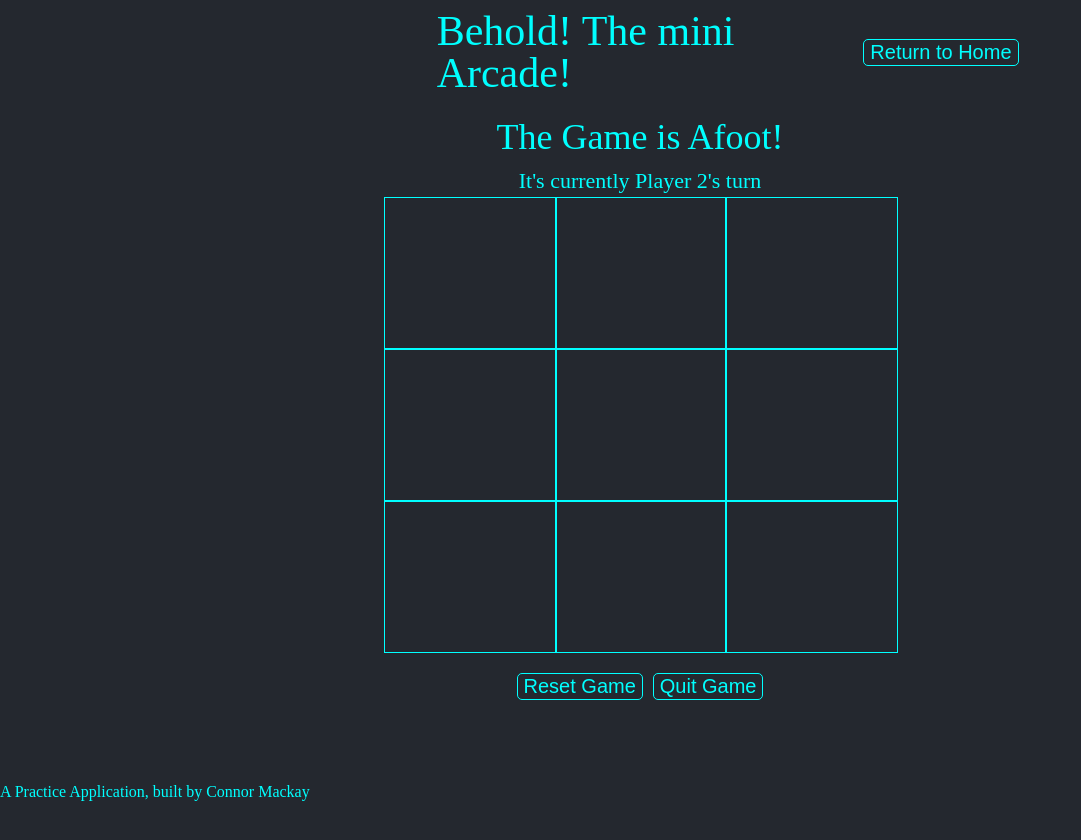
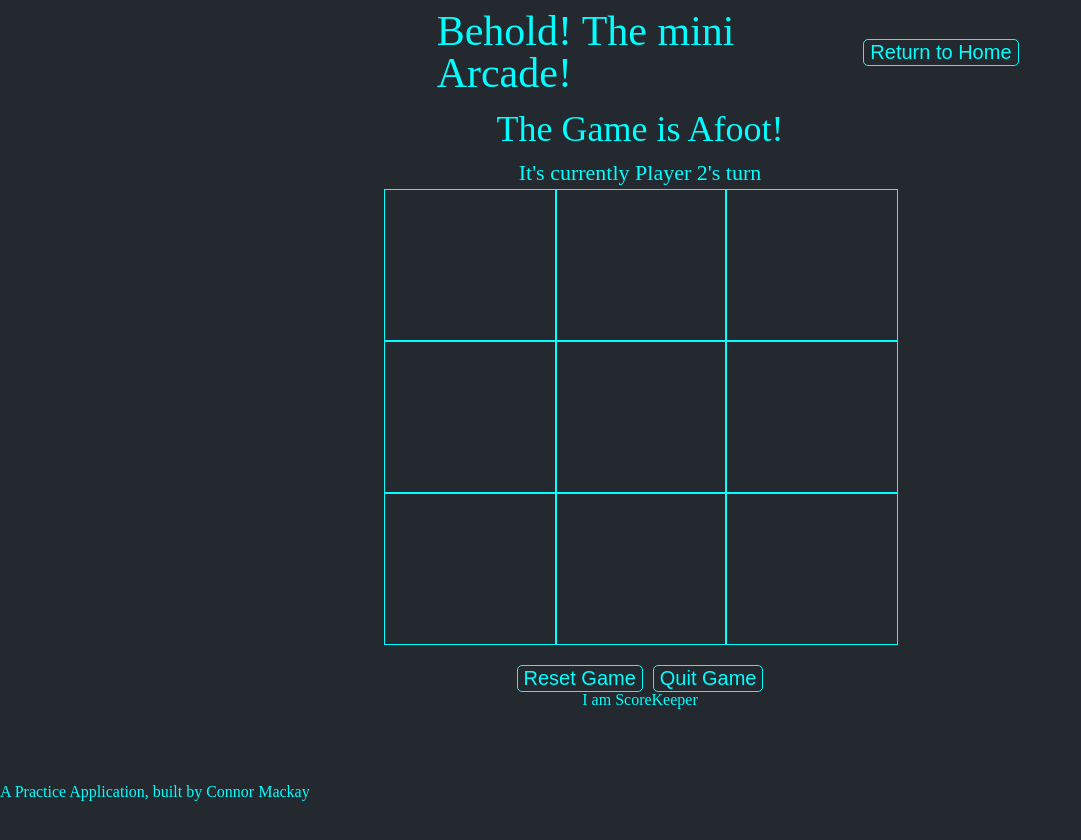
Before and after one commit to CD-Mackay/mini-arcade, a React app: page /tictactoe in a window 1280 px wide. Both pictures are taken after a click on the button "Human". Shown: the top 840 px of the page, without its empty margins (0-1081 px from the left). Built offline with nearby package versions, Linux system fonts and the light colour scheme.

Commit message:
build scorekeeper component skeleton

```diff
--- /dev/null
+++ b/client/src/components/atoms/ScoreKeeper/ScoreKeeper.js
@@ -0,0 +1,19 @@
+/* Library Imports */
+import React from 'react';
+
+
+/* Component Imports */
+
+
+/* Asset Imports */
+import StyledScoreKeeper from './StyledScoreKeeper';
+
+const ScoreKeeper = () => {
+  return (
+    <StyledScoreKeeper>
+      <p>I am ScoreKeeper</p>
+    </StyledScoreKeeper>
+  )
+};
+
+export default ScoreKeeper;
--- /dev/null
+++ b/client/src/components/atoms/ScoreKeeper/StyledScoreKeeper.js
@@ -0,0 +1,7 @@
+import styled from 'styled-components';
+
+const StyledScoreKeeper = styled.div`
+
+`
+
+export default StyledScoreKeeper;
--- a/client/src/components/games/tictactoe/Tic.js
+++ b/client/src/components/games/tictactoe/Tic.js
@@ -1,6 +1,7 @@
 import React, { useEffect, useState } from 'react';
 import GameSquare from './atoms/gameSquare/GameSquare';
 import Button from '../../atoms/Button/Button';
+import ScoreKeeper from '../../atoms/ScoreKeeper/ScoreKeeper';
 import ReactDOM from 'react-dom';
 
 import StyledTic from './StyledTic';
@@ -188,6 +189,7 @@ const Tic = () => {
           <Button message="Reset Game" onClick={() => resetGame()} />
           <Button message="Quit Game" />
         </div>
+        <ScoreKeeper />
       </div>
       }
     </StyledTic>
```
